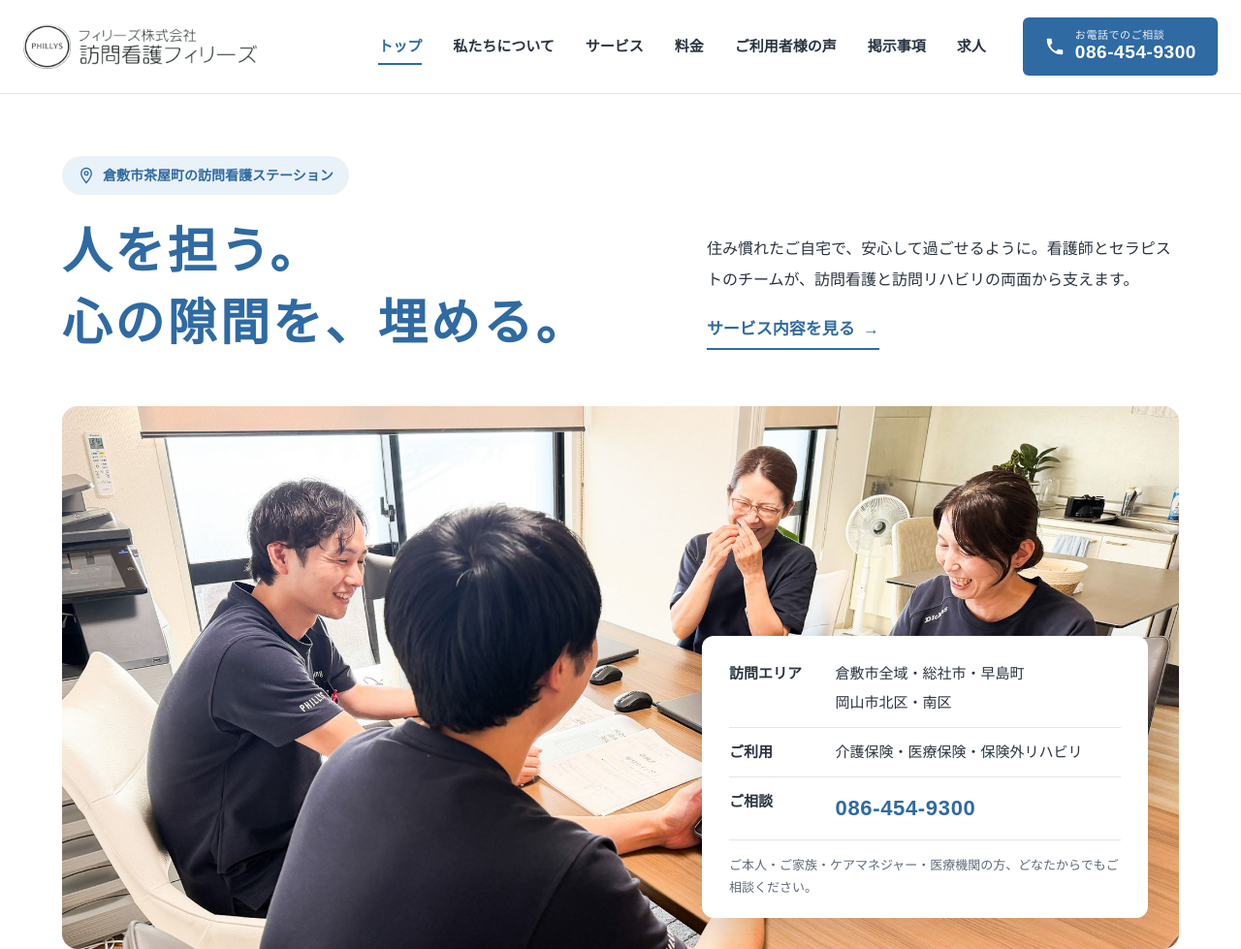
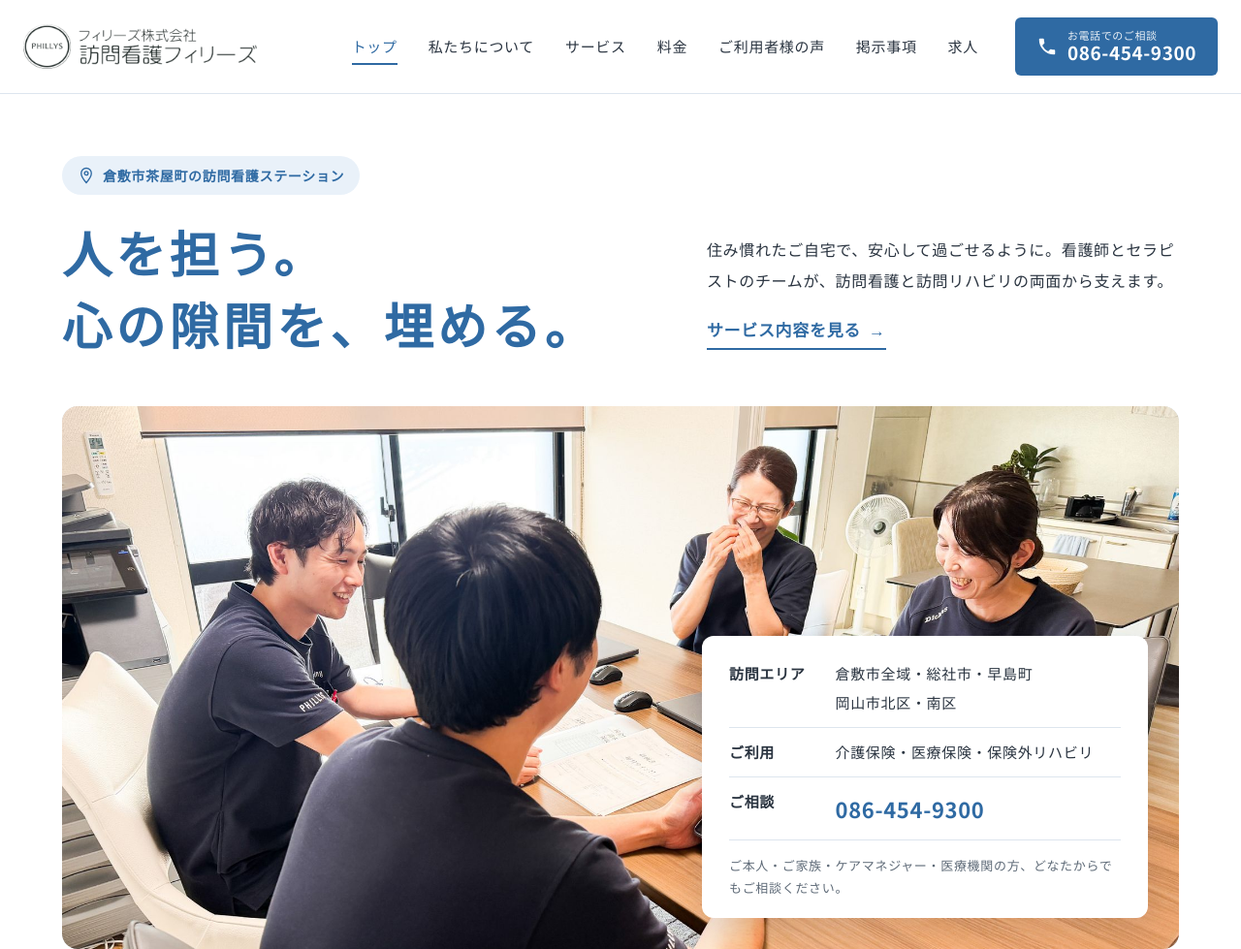
Before and after one commit to tratssai71-create/phillys, a plain HTML site: page index.html in a window 1280 px wide. Shown: the top 979 px of the page at 97% size. Drawn offline with Linux system fonts and the light colour scheme.

Commit message:
フォントをNoto Sans JPに変更
Co-Authored-By: Claude Opus 5.5 <noreply@anthropic.com>
Claude-Session: https://claude.ai/code/session_01LatpcZ6bUHWXEVHNRSd2Qz

```diff
--- a/index.html
+++ b/index.html
@@ -2,7 +2,7 @@
 <html lang="ja"><head><meta charset="utf-8"><meta name="viewport" content="width=device-width,initial-scale=1">
 <title>訪問看護フィリーズ | 倉敷市の訪問看護・訪問リハビリ</title><meta name="description" content="倉敷市茶屋町の訪問看護フィリーズ。精神科訪問看護、難病(ALS等)、ターミナルケアの経験豊富な看護師とセラピストが、ご自宅での療養を訪問看護と訪問リハビリの両面でサポートします。">
 <meta property="og:title" content="訪問看護フィリーズ | 倉敷市の訪問看護・訪問リハビリ"><meta property="og:description" content="倉敷市茶屋町の訪問看護フィリーズ。精神科訪問看護、難病(ALS等)、ターミナルケアの経験豊富な看護師とセラピストが、ご自宅での療養を訪問看護と訪問リハビリの両面でサポートします。"><meta property="og:type" content="website">
-<link rel="icon" href="img/logo-mark.png"><link rel="stylesheet" href="style.css"></head><body>
+<link rel="icon" href="img/logo-mark.png"><link rel="preconnect" href="https://fonts.googleapis.com"><link rel="preconnect" href="https://fonts.gstatic.com" crossorigin><link rel="stylesheet" href="https://fonts.googleapis.com/css2?family=Noto+Sans+JP:wght@400;500;700&display=swap"><link rel="stylesheet" href="style.css"></head><body>
 <header class="hd hd2"><div class="hd-in">
 <input type="checkbox" id="mn" class="mn-t">
 <a class="brand" href="index.html"><img src="img/logo.png" alt="フィリーズ株式会社 訪問看護フィリーズ" width="250" height="48"></a>
--- a/style.css
+++ b/style.css
@@ -379,3 +379,10 @@ blockquote{border:1px solid var(--ln)}
  .fv4-card{right:auto;bottom:auto;width:auto;margin:-40px 12px 0}
 }
 @media(max-width:1000px){.fv4-card{margin:-40px 8px 0;padding:18px 18px 16px}.fv4-card dl>div{grid-template-columns:5.5em 1fr}}
+
+/* ===== font: Noto Sans JP ===== */
+body,button,input,select,textarea,.fv-h,.fv4-h{font-family:"Noto Sans JP","Hiragino Sans","Hiragino Kaku Gothic ProN","Yu Gothic",Meiryo,sans-serif}
+body{font-weight:400;letter-spacing:.04em}
+h1,h2,h3,.fv4-h{font-weight:700}
+.fv4-h{letter-spacing:.08em}
+.hd2 .gn a{font-weight:500}
```
Also changed, not shown: about.html (+1 -1 lines), notice.html (+1 -1 lines), price.html (+1 -1 lines), recruit.html (+1 -1 lines), service.html (+1 -1 lines), voice.html (+1 -1 lines).
